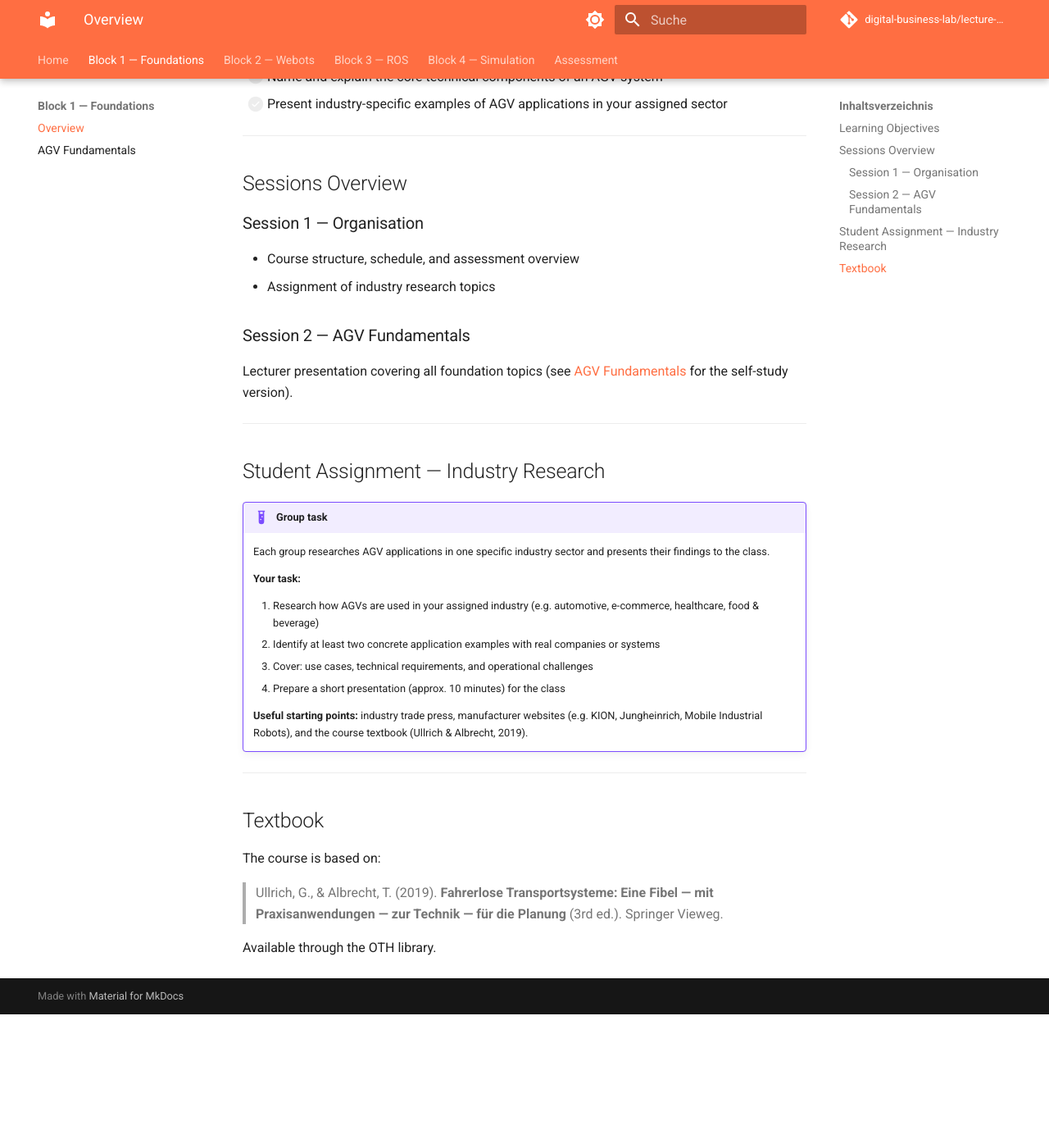
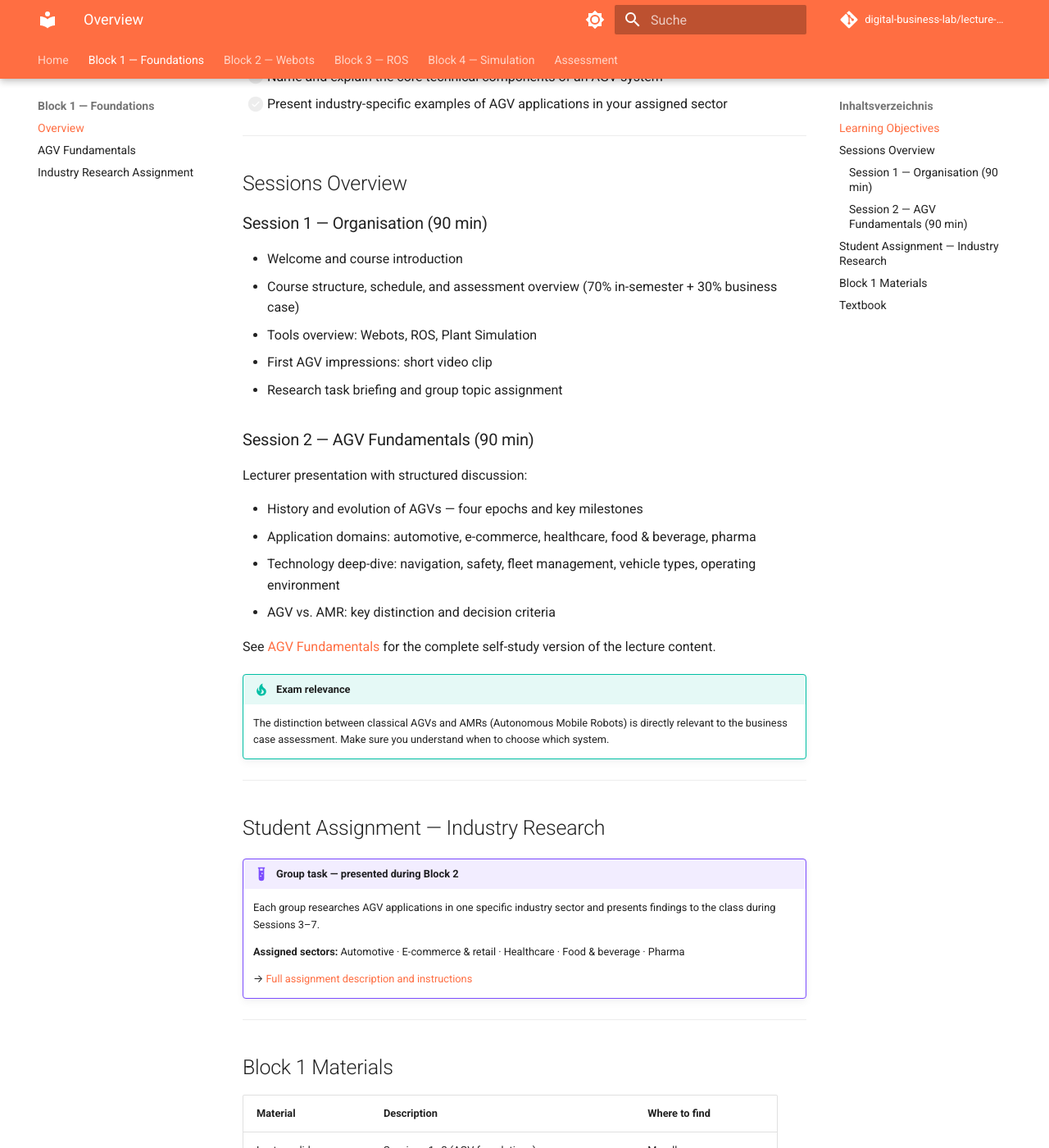
Before and after one commit to digital-business-lab/lecture-auto, an MkDocs documentation site: the page built from web/block-01/index.md, in a window 1280 px wide and 1400 px high, scrolled down 491 px. Shown: the whole window at 82% size. Built offline with MkDocs 1.6.1 and Material for MkDocs 9.7.7, drawn with Linux system fonts in a browser that asks for light colours; comment, search, counter and statistics services are not loaded; before the commit the page ends 1728 px from its top, so only the background shows below that; some of the changed text lies outside the part shown.

Commit message:
docs(block-01): add session plan, research assignment, and update web pages
- Add detailed session plan for Sessions 1–2 (block-01-foundations/session-plan.md)
- Add student-facing research assignment page (web/block-01/research-assignment.md)
- Expand block-01 overview page with session agendas and materials table
- Add research assignment to mkdocs.yml navigation

Co-Authored-By: Claude Sonnet 4.6 <noreply@anthropic.com>

```diff
--- a/mkdocs.yml
+++ b/mkdocs.yml
@@ -53,6 +53,7 @@ nav:
   - Block 1 — Foundations:
     - Overview: block-01/index.md
     - AGV Fundamentals: block-01/agv-fundamentals.md
+    - Industry Research Assignment: block-01/research-assignment.md
   - Block 2 — Webots:
     - Overview: block-02/index.md
   - Block 3 — ROS:
--- a/web/block-01/index.md
+++ b/web/block-01/index.md
@@ -19,28 +19,48 @@ By the end of this block, you will be able to:
 
 ## Sessions Overview
 
-### Session 1 — Organisation
-- Course structure, schedule, and assessment overview
-- Assignment of industry research topics
+### Session 1 — Organisation (90 min)
 
-### Session 2 — AGV Fundamentals
-Lecturer presentation covering all foundation topics (see [AGV Fundamentals](agv-fundamentals.md) for the self-study version).
+- Welcome and course introduction
+- Course structure, schedule, and assessment overview (70% in-semester + 30% business case)
+- Tools overview: Webots, ROS, Plant Simulation
+- First AGV impressions: short video clip
+- Research task briefing and group topic assignment
+
+### Session 2 — AGV Fundamentals (90 min)
+
+Lecturer presentation with structured discussion:
+
+- History and evolution of AGVs — four epochs and key milestones
+- Application domains: automotive, e-commerce, healthcare, food & beverage, pharma
+- Technology deep-dive: navigation, safety, fleet management, vehicle types, operating environment
+- AGV vs. AMR: key distinction and decision criteria
+
+See [AGV Fundamentals](agv-fundamentals.md) for the complete self-study version of the lecture content.
+
+!!! tip "Exam relevance"
+    The distinction between classical AGVs and AMRs (Autonomous Mobile Robots) is directly relevant to the business case assessment. Make sure you understand when to choose which system.
 
 ---
 
 ## Student Assignment — Industry Research
 
-!!! example "Group task"
-    Each group researches AGV applications in one specific industry sector and presents their findings to the class.
+!!! example "Group task — presented during Block 2"
+    Each group researches AGV applications in one specific industry sector and presents findings to the class during Sessions 3–7.
 
-    **Your task:**
+    **Assigned sectors:** Automotive · E-commerce & retail · Healthcare · Food & beverage · Pharma
 
-    1. Research how AGVs are used in your assigned industry (e.g. automotive, e-commerce, healthcare, food & beverage)
-    2. Identify at least two concrete application examples with real companies or systems
-    3. Cover: use cases, technical requirements, and operational challenges
-    4. Prepare a short presentation (approx. 10 minutes) for the class
+    → [Full assignment description and instructions](research-assignment.md)
 
-    **Useful starting points:** industry trade press, manufacturer websites (e.g. KION, Jungheinrich, Mobile Industrial Robots), and the course textbook (Ullrich & Albrecht, 2019).
+---
+
+## Block 1 Materials
+
+| Material | Description | Where to find |
+|---|---|---|
+| Lecture slides | Sessions 1–2 (AGV foundations) | Moodle |
+| Research assignment | Group task instructions, sources, evaluation criteria | [research-assignment.md](research-assignment.md) |
+| Self-study content | Full AGV fundamentals for revision | [agv-fundamentals.md](agv-fundamentals.md) |
 
 ---
 
```
Also changed, not shown: block-01-foundations/session-plan.md (added, +99 -0 lines), web/block-01/research-assignment.md (added, +101 -0 lines).
